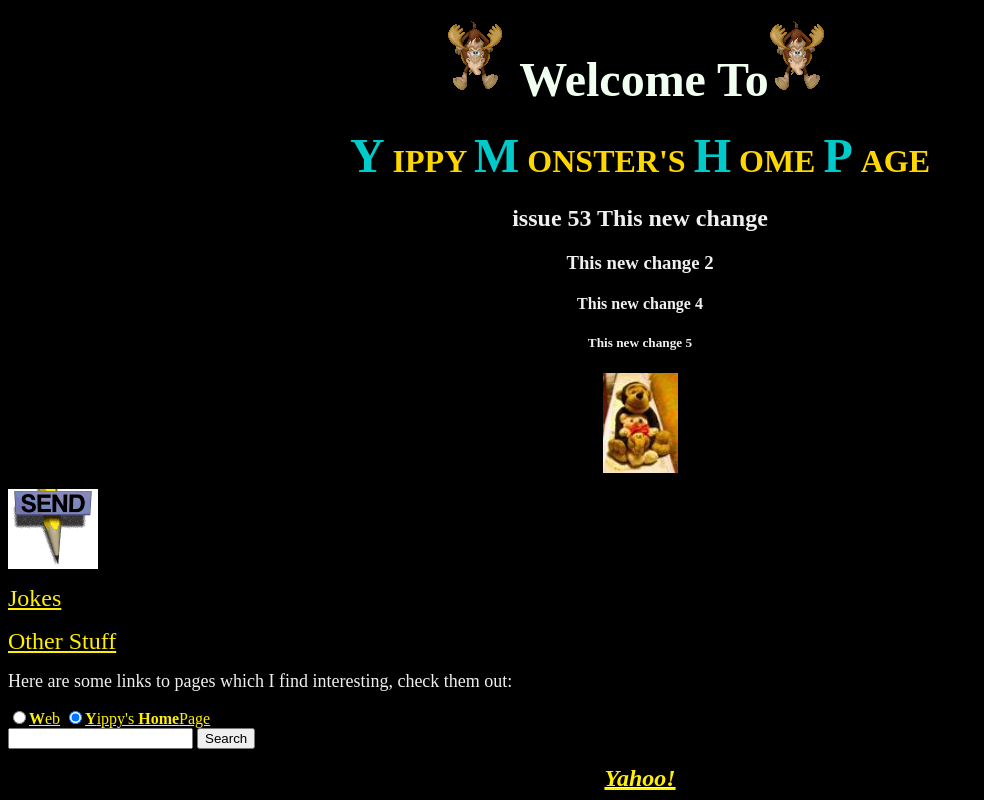
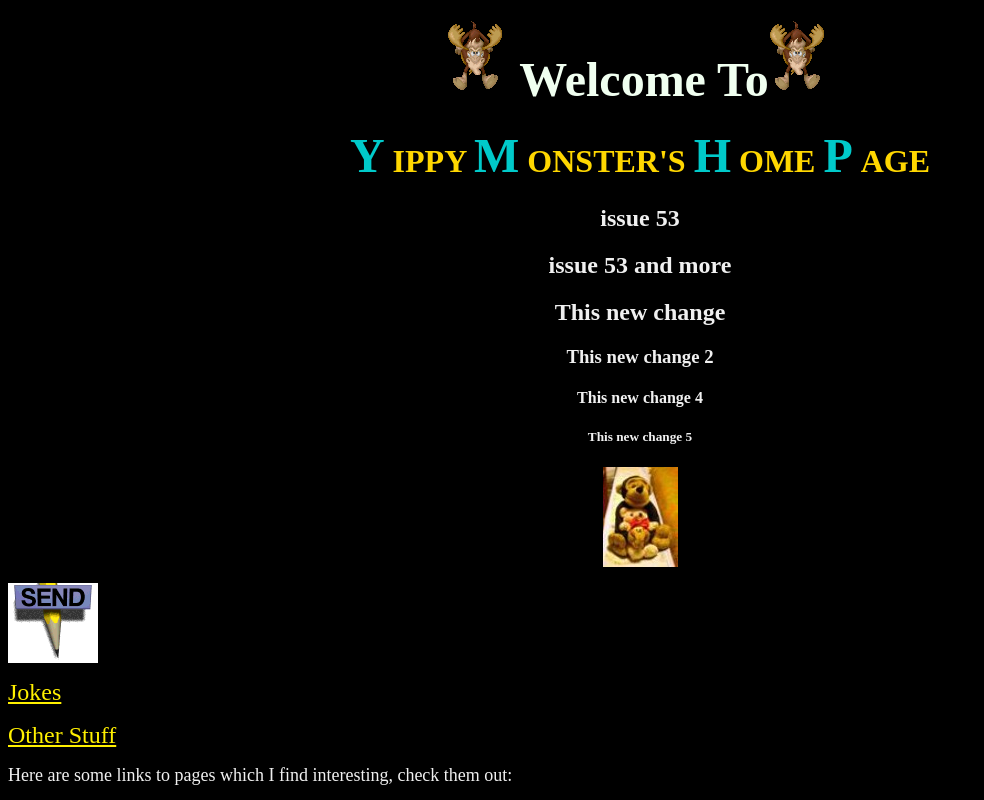
Before and after one commit to yip77/Webpage, a plain HTML site: page index.html in a window 1280 px wide. Shown: the top 800 px of the page, without its empty margins (0-984 px from the left). Drawn offline with Linux system fonts and the light colour scheme.

Commit message:
finsied with issue 53

```diff
--- a/index.html
+++ b/index.html
@@ -17,7 +17,8 @@
 <font size="+4" color="#00caca">  P</font> <font size="+3" color="gold">AGE</font>
 </h1>
 
-<h2>issue 53 </h2)
+<h2>issue 53 </h2>
+<h2>issue 53 and more </h2>
 <h2> This new change </h2>
 <h3> This new change 2</h3>
 <h4> This new change 4</h4>
```
